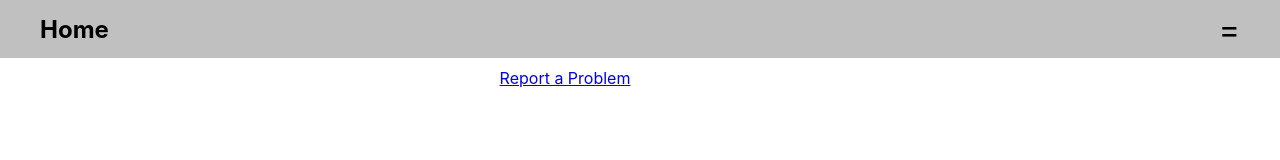
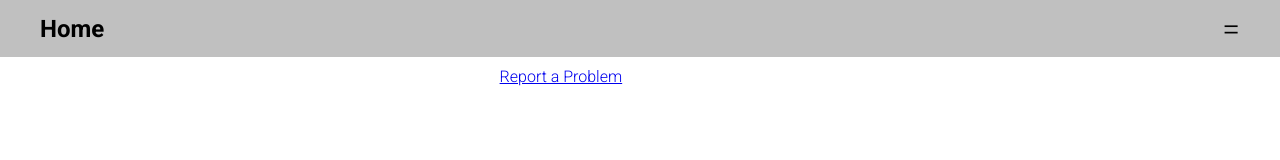
Before and after one commit to Sebsterio/animalysis, a React (Create React App) app in the folder client/: page / in a window 1280 px wide. Shown: the top 160 px of the page. Built offline with nearby package versions, Linux system fonts and the light colour scheme.

Commit message:
install Material UI, Material icons, and Roboto font

```diff
--- a/client/package.json
+++ b/client/package.json
@@ -12,6 +12,8 @@
 		"eject": "react-scripts eject"
 	},
 	"dependencies": {
+		"@material-ui/core": "^4.11.0",
+		"@material-ui/icons": "^4.9.1",
 		"@testing-library/jest-dom": "^4.2.4",
 		"@testing-library/react": "^9.5.0",
 		"@testing-library/user-event": "^7.2.1",
--- /dev/null
+++ b/client/src/styles/_base.scss
@@ -0,0 +1,12 @@
+body {
+	margin: 0;
+	font-family: "Roboto", sans-serif;
+	-webkit-font-smoothing: antialiased;
+	-moz-osx-font-smoothing: grayscale;
+	font-weight: 100;
+}
+
+code {
+	font-family: source-code-pro, Menlo, Monaco, Consolas, "Courier New",
+		monospace;
+}
--- /dev/null
+++ b/client/src/styles/_fonts.scss
@@ -0,0 +1 @@
+@import url("https://fonts.googleapis.com/css2?family=Roboto:wght@300;400;500;700&display=swap");
--- a/client/src/styles/index.scss
+++ b/client/src/styles/index.scss
@@ -1,13 +1,2 @@
-body {
-  margin: 0;
-  font-family: -apple-system, BlinkMacSystemFont, 'Segoe UI', 'Roboto', 'Oxygen',
-    'Ubuntu', 'Cantarell', 'Fira Sans', 'Droid Sans', 'Helvetica Neue',
-    sans-serif;
-  -webkit-font-smoothing: antialiased;
-  -moz-osx-font-smoothing: grayscale;
-}
-
-code {
-  font-family: source-code-pro, Menlo, Monaco, Consolas, 'Courier New',
-    monospace;
-}
+@import "./fonts.scss";
+@import "./base.scss";
```
